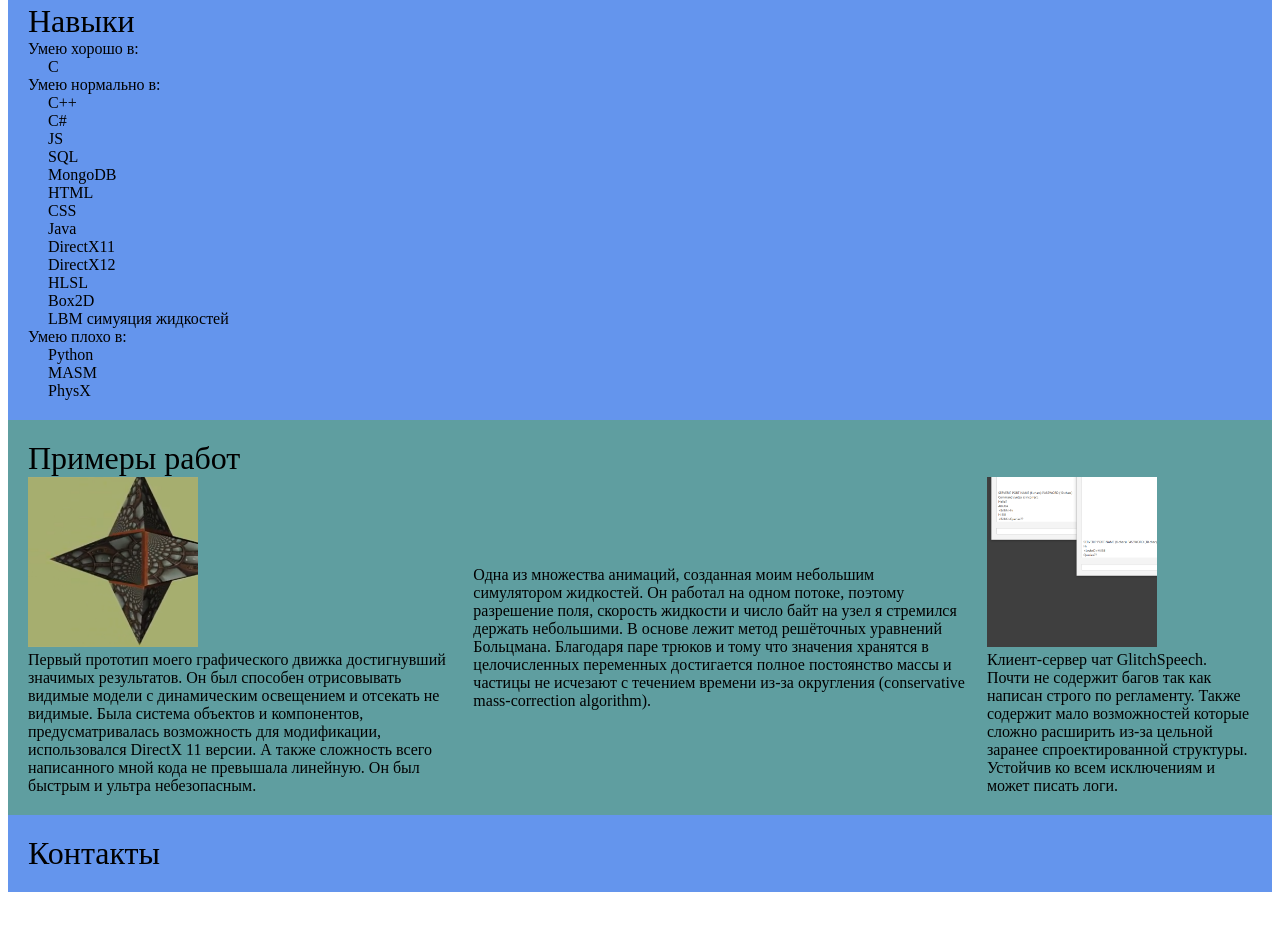
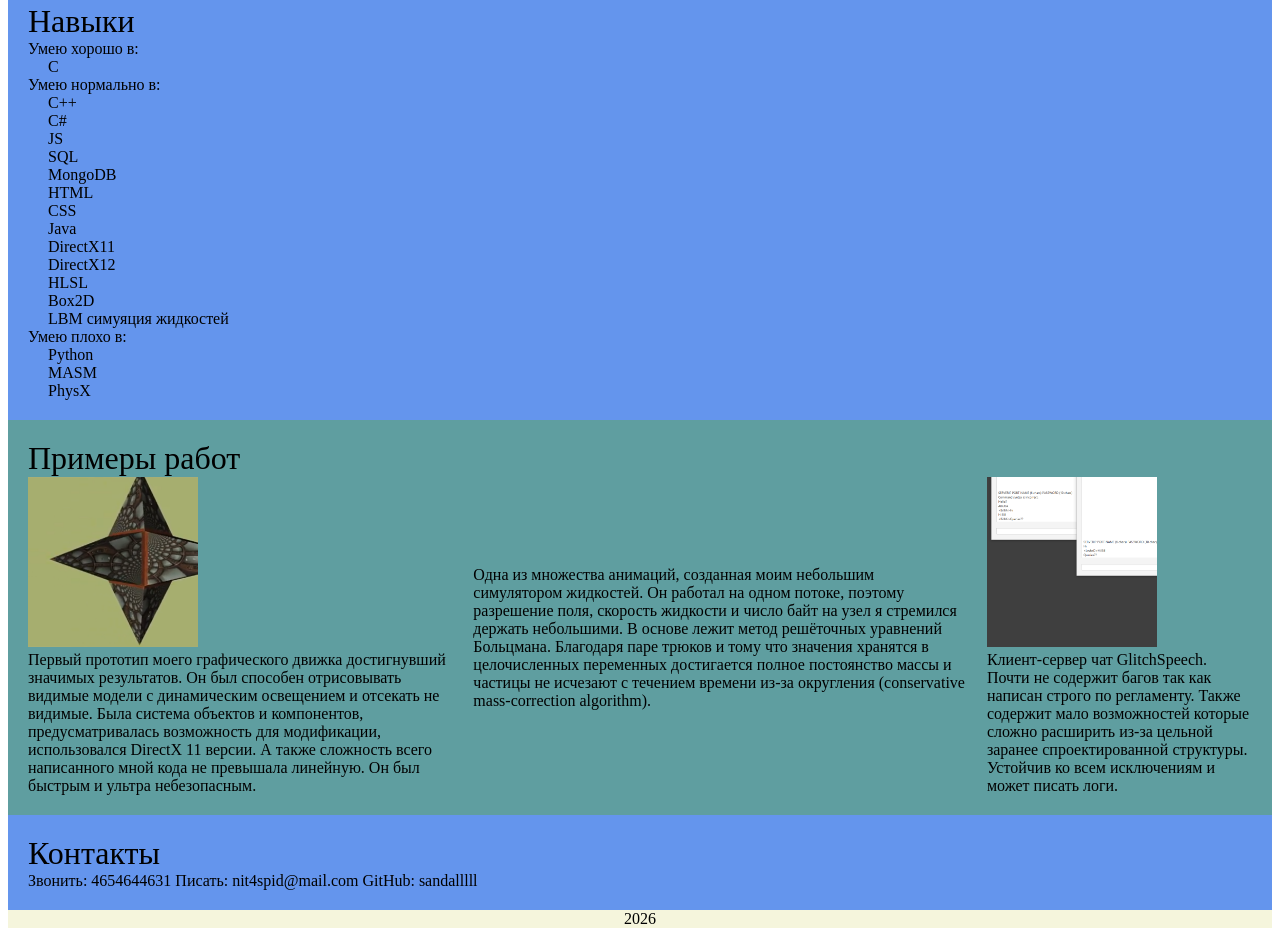
Before and after one commit to sandalllll/webdevBurningPile, a plain HTML site: page index.html in a window 1280 px wide. Shown: the part 404-1340 px from the top of the page. Before the commit the page ends 1304 px from the top, so only its background shows below. Drawn offline with Linux system fonts and the light colour scheme; grey boxes are pictures that could not be loaded.

Commit message:
contacts footer

```diff
--- a/css/styles.css
+++ b/css/styles.css
@@ -67,3 +67,10 @@
     height: auto;
     max-width: 170px;
 }
+
+.footerDiv
+{
+	text-align: center;
+	vertical-align: middle;
+    width: 100%;
+}
--- a/index.html
+++ b/index.html
@@ -103,7 +103,15 @@
             </div>
             <div class="paragraphEven">
                 <span class="parH1" id="kontakty">Контакты</span><br>
+				Звонить: 4654644631
+				Писать: nit4spid@mail.com
+				GitHub: sandalllll
             </div>
         </div>
+		<footer  class="headerMain">
+			<div class="footerDiv">
+				2026
+			</div>
+		</footer>
     </body>
 </html>
```
